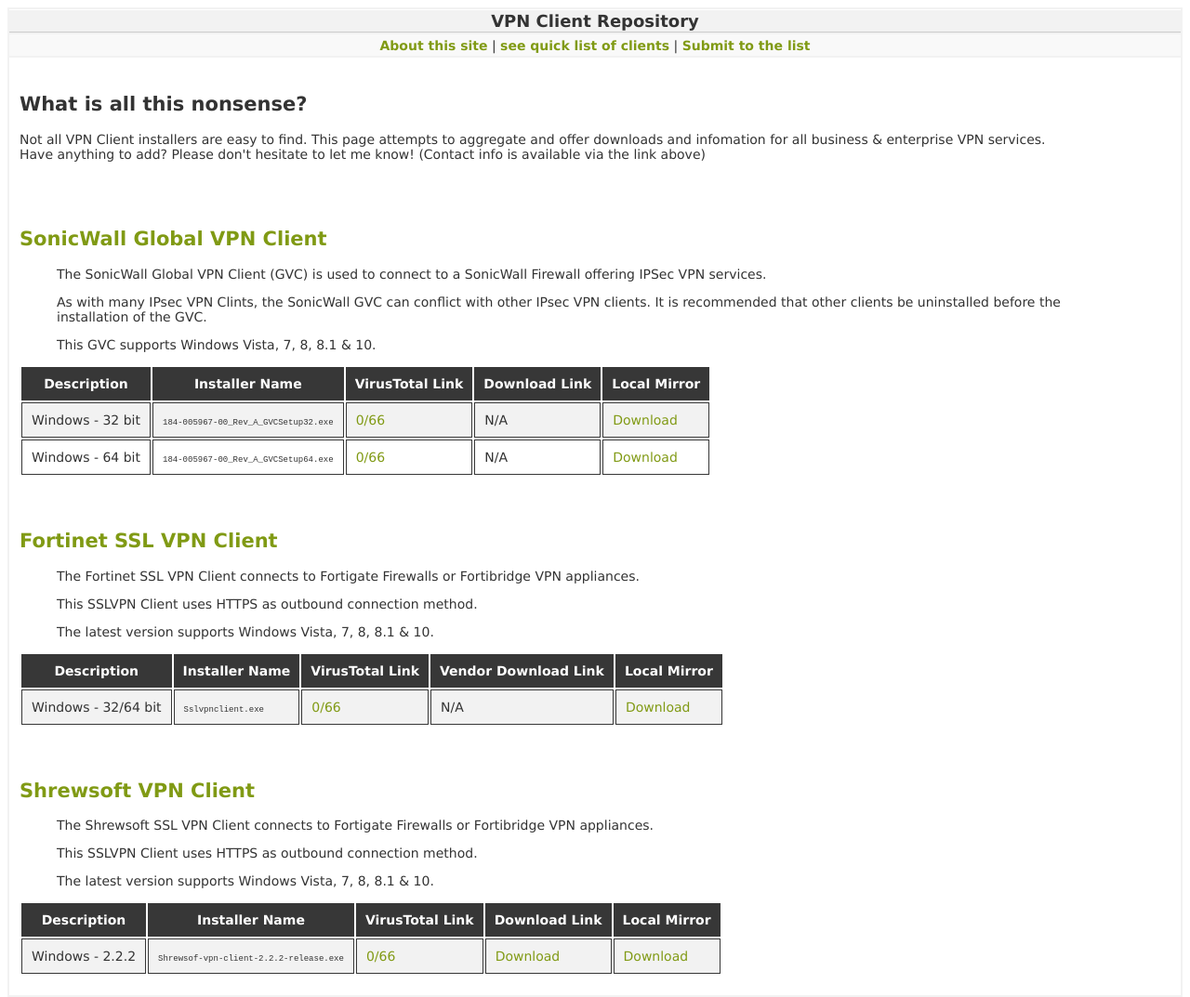
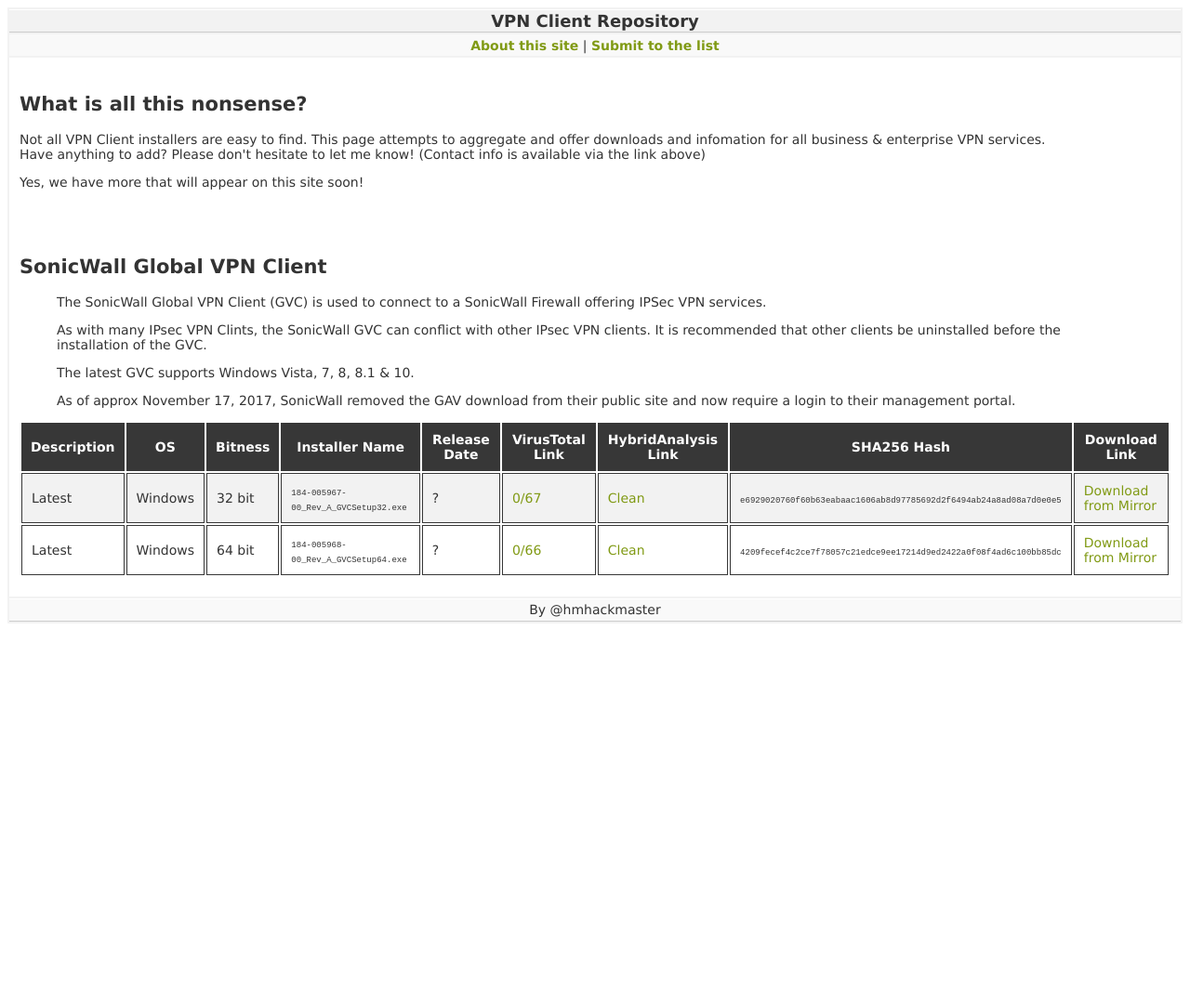
Before and after one commit to hmhackmaster/vpnclientrepo, a plain HTML site: page index.html in a window 1280 px wide. Shown: the top 1073 px of the page at 93% size. After the commit the page ends 800 px from the top, so only its background shows below. Drawn offline with Linux system fonts and the light colour scheme.

Commit message:
Clean up index for publishing to prod with only GVC

```diff
--- a/index.html
+++ b/index.html
@@ -21,6 +21,7 @@
 	<script type="application/ld+json">
 		{
 			"name": "VPN Client Repository",
+			"short_name": "VPN Clients",
 			"description": "Not all VPN client downloads are asy to find. We aggregate the installers for various VPN Services for easy (and safe) download!",
 			"author": "Michael Potts",
 			"@type": "WebSite",
@@ -48,7 +49,7 @@
 		</tr>
 		<tr>
 			<td class="menu">
-        <center><a href="/?=about"><b>About this site</b></a> | <a href="/?=list"><b>see quick list of clients</b></a> | <a href="/?=submit"><b>Submit to the list </b></a></center>
+				<center><a href="#about"><b>About this site</b></a> | <a href="https://twitter.com/hmhackmaster"><b>Submit to the list </b></a></center>
 			</td>
 		</tr>
 		<tr>
@@ -60,100 +61,62 @@
 
 				<!-- MAIN CONTENT -->
 				<div class="outer">
-          <section id="Header" class="inner">
-            <h1><a href="#header"></a>What is all this nonsense?</h1>
-            <p>Not all VPN Client installers are easy to find. This page attempts to aggregate and offer downloads and infomation for all business & enterprise VPN services. <br /> Have anything to add? Please don't hesitate to let me know! (Contact info
-              is available via the link above)</p>
+					<section id="about" class="inner">
+						<h1><a name="about"></a>What is all this nonsense?</h1>
+						<p>Not all VPN Client installers are easy to find. This page attempts to aggregate and offer downloads and infomation for all business & enterprise VPN services. <br /> Have anything to add? Please don't hesitate to let me know! (Contact info is available
+							via the link above)</p>
+						<p>Yes, we have more that will appear on this site soon!</p>
 					</section>
 
 					<section id="SonicWallGVC" class="inner">
-            <h2><a href="#SonicWallGVC">SonicWall Global VPN Client</a></h2>
+						<h2><a name="SonicWallGVC">SonicWall Global VPN Client</a></h2>
 						<blockquote>
 							<p>The SonicWall Global VPN Client (GVC) is used to connect to a SonicWall Firewall offering IPSec VPN services.</p>
 							<p>As with many IPsec VPN Clints, the SonicWall GVC can conflict with other IPsec VPN clients. It is recommended that other clients be uninstalled before the installation of the GVC.</p>
-              <p> This GVC supports Windows Vista, 7, 8, 8.1 & 10.</p>
-            </blockquote>
-            <div >
-              <table class="DLTable">
-                <tr>
-                  <th>Description</th>
-                  <th>Installer Name</th>
-                  <th>VirusTotal Link</th>
-                  <th>Download Link</th>
-                  <th>Local Mirror</th>
-                </tr>
-                <tr>
-                  <td>Windows - 32 bit</td>
-                  <td><code>184-005967-00_Rev_A_GVCSetup32.exe</code></td>
-                  <td><a href="https://www.virustotal.com/#/file/e6929020760f60b63eabaac1606ab8d97785692d2f6494ab24a8ad08a7d0e0e5/detection" target="_blank">0/66</a></td>
-                  <td>N/A</td>
-                  <td><a href="https://cdn.vpnclient.work/sonicwall/184-005967-00_Rev_A_GVCSetup32.exe"> Download </a> </td>
-                </tr>
-                <tr>
-                  <td>Windows - 64 bit</td>
-                  <td><code>184-005967-00_Rev_A_GVCSetup64.exe</code></td>
-                  <td><a href="https://www.virustotal.com/#/file/e6929020760f60b63eabaac1606ab8d97785692d2f6494ab24a8ad08a7d0e0e5/detection" target="_blank">0/66</a></td>
-                  <td>N/A</td>
-                  <td><a href="#"> Download </a> </td>
-                </tr>
-              </table>
-            </div>
-          </section>
-
-          <section id="Fortinet" class="inner">
-            <h2><a href="#Fortinet">Fortinet SSL VPN Client</a></h2>
-            <blockquote>
-              <p>The Fortinet SSL VPN Client connects to Fortigate Firewalls or Fortibridge VPN appliances.</p>
-              <p>This SSLVPN Client uses HTTPS as outbound connection method.</p>
-              <p>The latest version supports Windows Vista, 7, 8, 8.1 & 10.</p>
+							<p>The latest GVC supports Windows Vista, 7, 8, 8.1 & 10.</p>
+							<p>As of approx November 17, 2017, SonicWall removed the GAV download from their public site and now require a login to their management portal. </p>
 						</blockquote>
 						<div>
 							<table class="DLTable">
 								<tr>
 									<th>Description</th>
+									<th>OS</th>
+									<th>Bitness</th>
 									<th>Installer Name</th>
+									<th>Release Date</th>
 									<th>VirusTotal Link</th>
-                  <th>Vendor Download Link</th>
-                  <th>Local Mirror</th>
+									<th>HybridAnalysis Link</th>
+									<th>SHA256 Hash</th>
+									<th>Download Link</th>
 								</tr>
 								<tr>
-                  <td>Windows - 32/64 bit</td>
-                  <td><code>Sslvpnclient.exe</code></td>
-                  <td><a href="https://www.virustotal.com/#/file/e6929020760f60b63eabaac1606ab8d97785692d2f6494ab24a8ad08a7d0e0e5/detection" target="_blank">0/66</a></td>
-                  <td>N/A</td>
-                  <td><a href="#"> Download </a> </td>
+									<td>Latest</td>
+									<td>Windows</td>
+									<td>32 bit</td>
+									<td><code>184-005967-00_Rev_A_GVCSetup32.exe</code></td>
+									<td>?</td>
+									<td><a href="https://www.virustotal.com/#/file/e6929020760f60b63eabaac1606ab8d97785692d2f6494ab24a8ad08a7d0e0e5/detection" target="_blank">0/67</a></td>
+									<td><a href="https://www.hybrid-analysis.com/sample/e6929020760f60b63eabaac1606ab8d97785692d2f6494ab24a8ad08a7d0e0e5" target="_blank">Clean</a></td>
+									<td><code>e6929020760f60b63eabaac1606ab8d97785692d2f6494ab24a8ad08a7d0e0e5</code></td>
+									<td><a href="https://download.vpnclient.work/sonicwall/184-005967-00_Rev_A_GVCSetup32.exe">Download from Mirror</a></td>
+								</tr>
+								<tr>
+									<td>Latest</td>
+									<td>Windows</td>
+									<td>64 bit</td>
+									<td><code>184-005968-00_Rev_A_GVCSetup64.exe</code></td>
+									<td>?</td>
+									<td><a href="https://www.virustotal.com/#/file/4209fecef4c2ce7f78057c21edce9ee17214d9ed2422a0f08f4ad6c100bb85dc/detection" target="_blank">0/66</a></td>
+									<td><a href="https://www.hybrid-analysis.com/sample/4209fecef4c2ce7f78057c21edce9ee17214d9ed2422a0f08f4ad6c100bb85dc" target="_blank">Clean</a></td>
+									<td><code>4209fecef4c2ce7f78057c21edce9ee17214d9ed2422a0f08f4ad6c100bb85dc</code></td>
+									<td><a href="https://download.vpnclient.work/sonicwall/184-005967-00_Rev_A_GVCSetup32.exe">Download from Mirror</a></td>
 								</tr>
 							</table>
 						</div>
 					</section>
 
 
-          <section id="Shrewsoft" class="inner">
-            <h2><a href="#Fortinet">Shrewsoft VPN Client</a></h2>
-            <blockquote>
-              <p>The Shrewsoft SSL VPN Client connects to Fortigate Firewalls or Fortibridge VPN appliances.</p>
-              <p>This SSLVPN Client uses HTTPS as outbound connection method.</p>
-              <p>The latest version supports Windows Vista, 7, 8, 8.1 & 10.</p>
-            </blockquote>
-            <div>
-              <table class="DLTable">
-                <tr>
-                  <th>Description</th>
-                  <th>Installer Name</th>
-                  <th>VirusTotal Link</th>
-                  <th>Download Link</th>
-                  <th>Local Mirror</th>
-                </tr>
-                <tr>
-                  <td>Windows - 2.2.2</td>
-                  <td><code>Shrewsof-vpn-client-2.2.2-release.exe</code></td>
-                  <td><a href="https://www.virustotal.com/#/file/e6929020760f60b63eabaac1606ab8d97785692d2f6494ab24a8ad08a7d0e0e5/detection" target="_blank">0/66</a></td>
-                  <td><a href="#"> Download </a> </td>
-                  <td><a href="#"> Download </a> </td>
-                </tr>
-              </table>
-            </div>
-          </section>
+
 
 
 				</div>
```
Also changed, not shown: index-staging.html (added, +188 -0 lines). Lines whose indentation alone changed are shown as unchanged.
